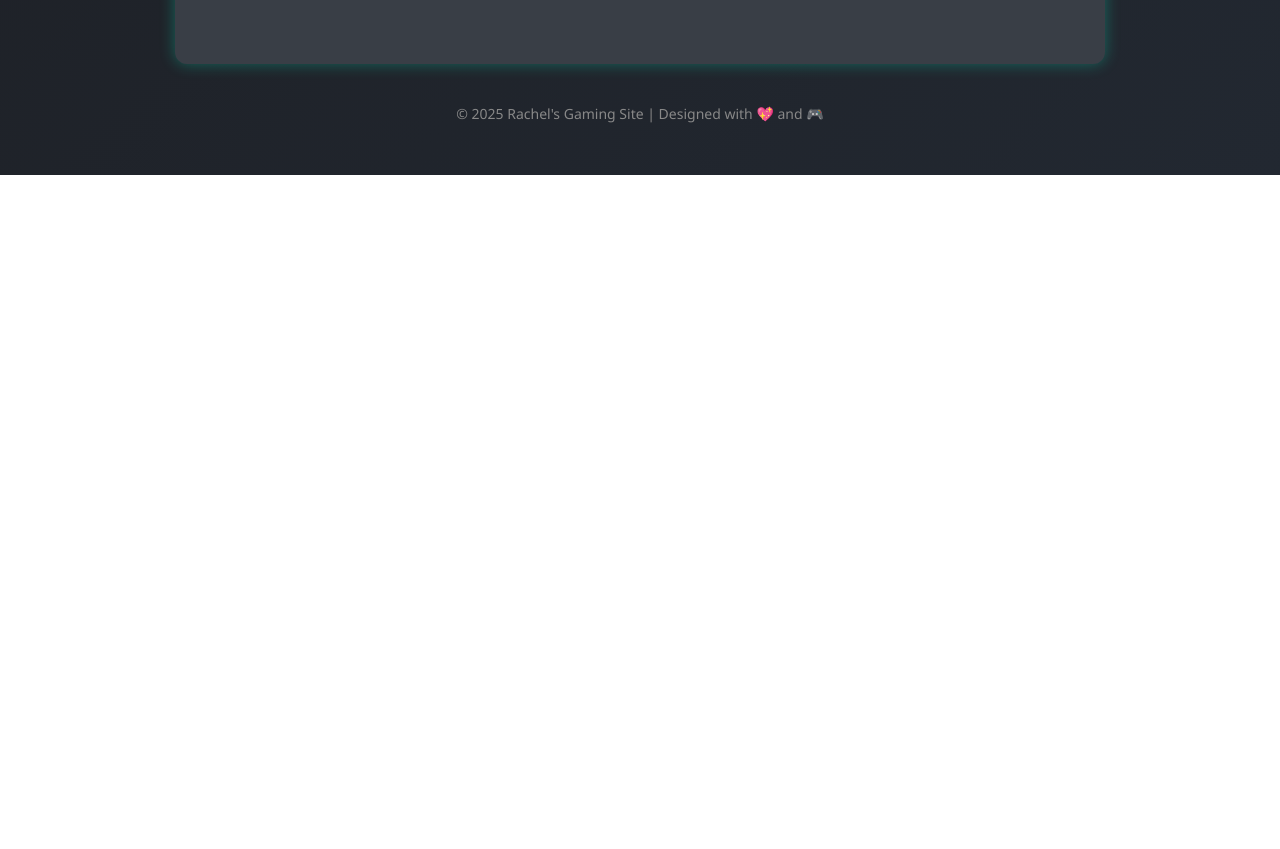
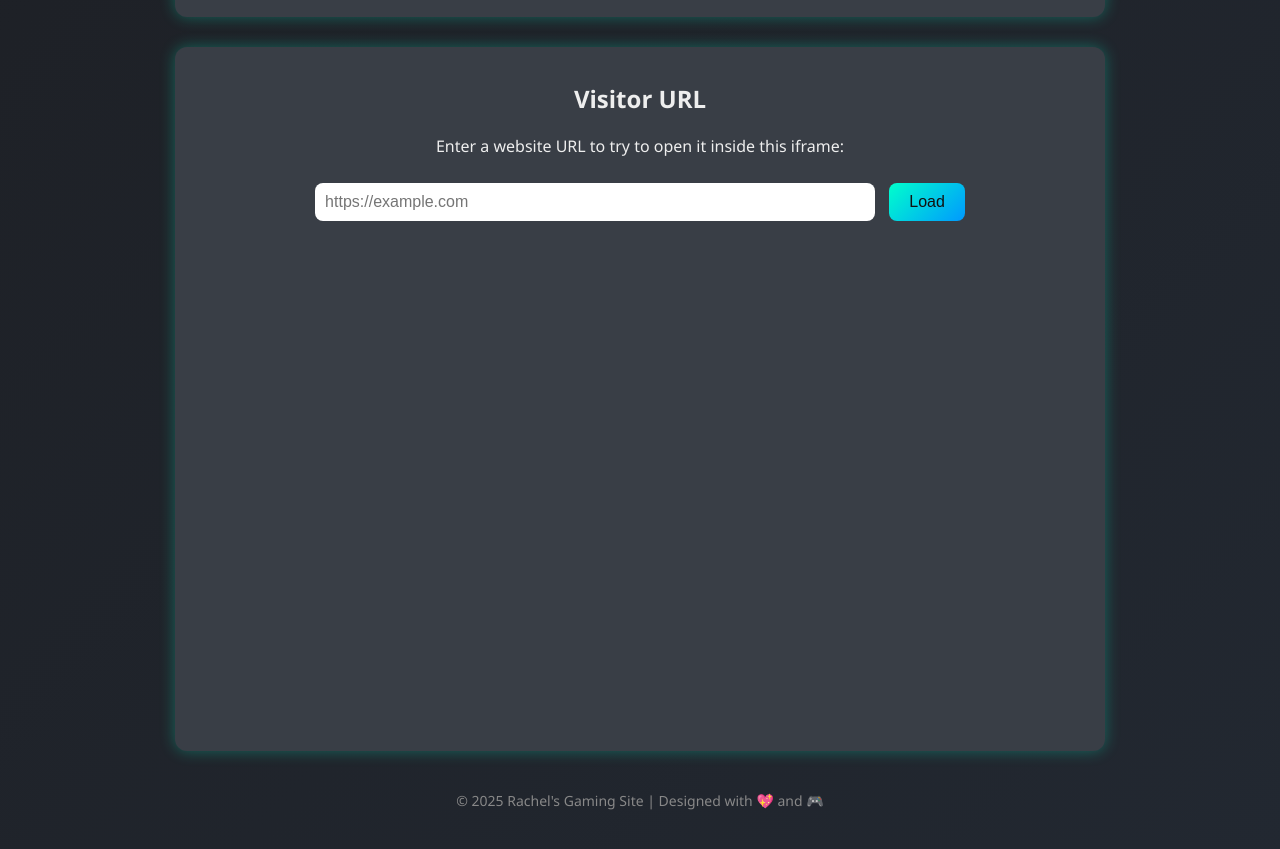
Before and after one commit to Scoutiscool13/scoutiscool13.github.io, a plain HTML site: page index.html in a window 1280 px wide. Shown: the part 2059-2908 px from the top of the page. Before the commit the page ends 2234 px from the top, so only its background shows below. Drawn offline with Linux system fonts and the light colour scheme; grey boxes are pictures that could not be loaded.

Commit message:
Update index.html

```diff
--- a/index.html
+++ b/index.html
@@ -36,13 +36,30 @@
       border-radius: 8px;
     }
 
-    select {
+    input[type=text] {
+      width: 60%;
       padding: 10px;
       border-radius: 8px;
       border: none;
       font-size: 16px;
-      margin: 15px 0;
+      margin: 10px 0;
+    }
+
+    button {
+      padding: 10px 20px;
+      font-size: 16px;
+      border: none;
+      border-radius: 8px;
+      background: linear-gradient(135deg, #00ffcc, #0099ff);
+      color: #111;
       cursor: pointer;
+      margin-left: 10px;
+      transition: 0.3s ease;
+    }
+
+    button:hover {
+      background: linear-gradient(135deg, #0099ff, #00ffcc);
+      transform: scale(1.05);
     }
 
     footer {
@@ -76,16 +93,24 @@
     <iframe id="youtubeFrame" src="https://piped.video" allowfullscreen></iframe>
   </div>
 
+  <div class="game-container">
+    <h2>Visitor URL</h2>
+    <p>Enter a website URL to try to open it inside this iframe:</p>
+    <input type="text" id="userURL" placeholder="https://example.com">
+    <button onclick="openUserURL()">Load</button>
+    <iframe id="userFrame" src=""></iframe>
+  </div>
+
   <footer>
     <p>© 2025 Rachel's Gaming Site | Designed with 💖 and 🎮</p>
   </footer>
 
   <script>
     function switchWrapper() {
-      let frame = document.getElementById("youtubeFrame");
-      let select = document.getElementById("wrapperSelect");
+      const frame = document.getElementById("youtubeFrame");
+      const select = document.getElementById("wrapperSelect");
       frame.src = select.value;
     }
-  </script>
-</body>
-</html>
+
+    function openUserURL() {
+      const url = document.getElementById(
```
